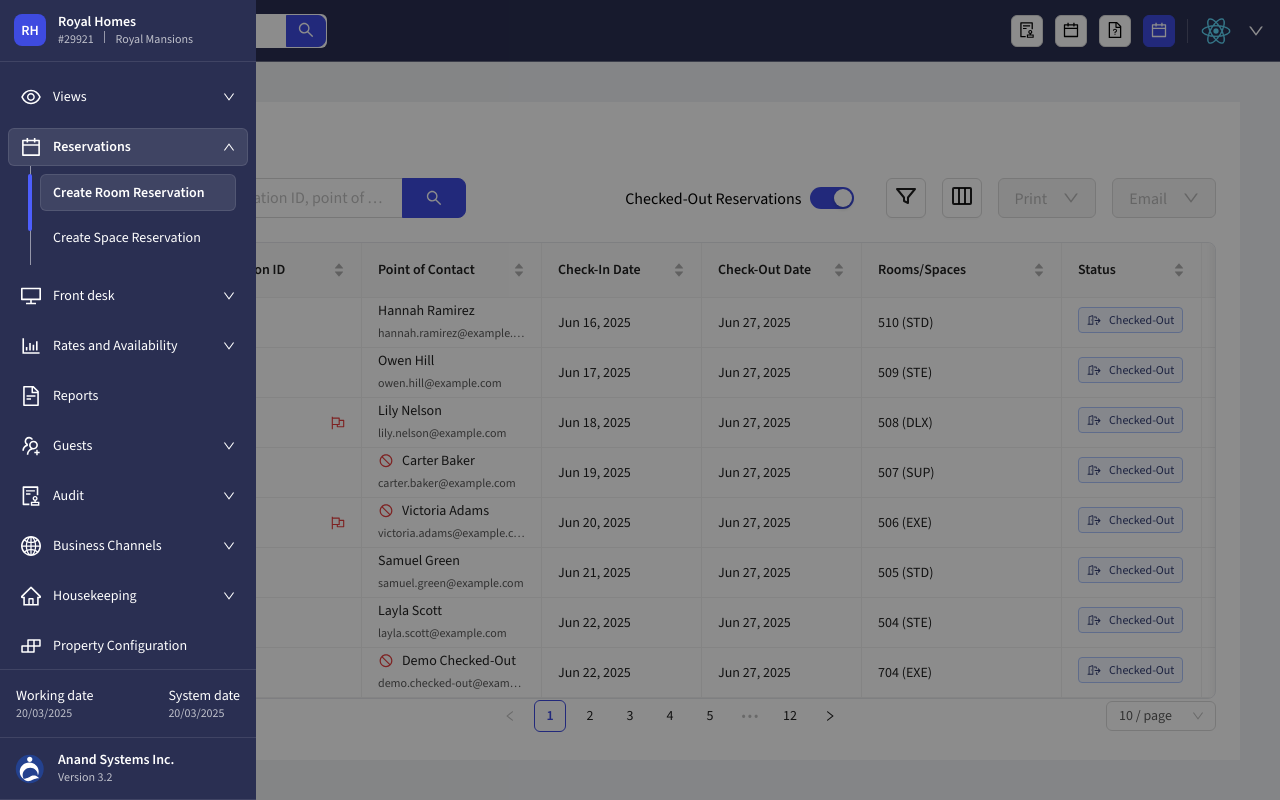
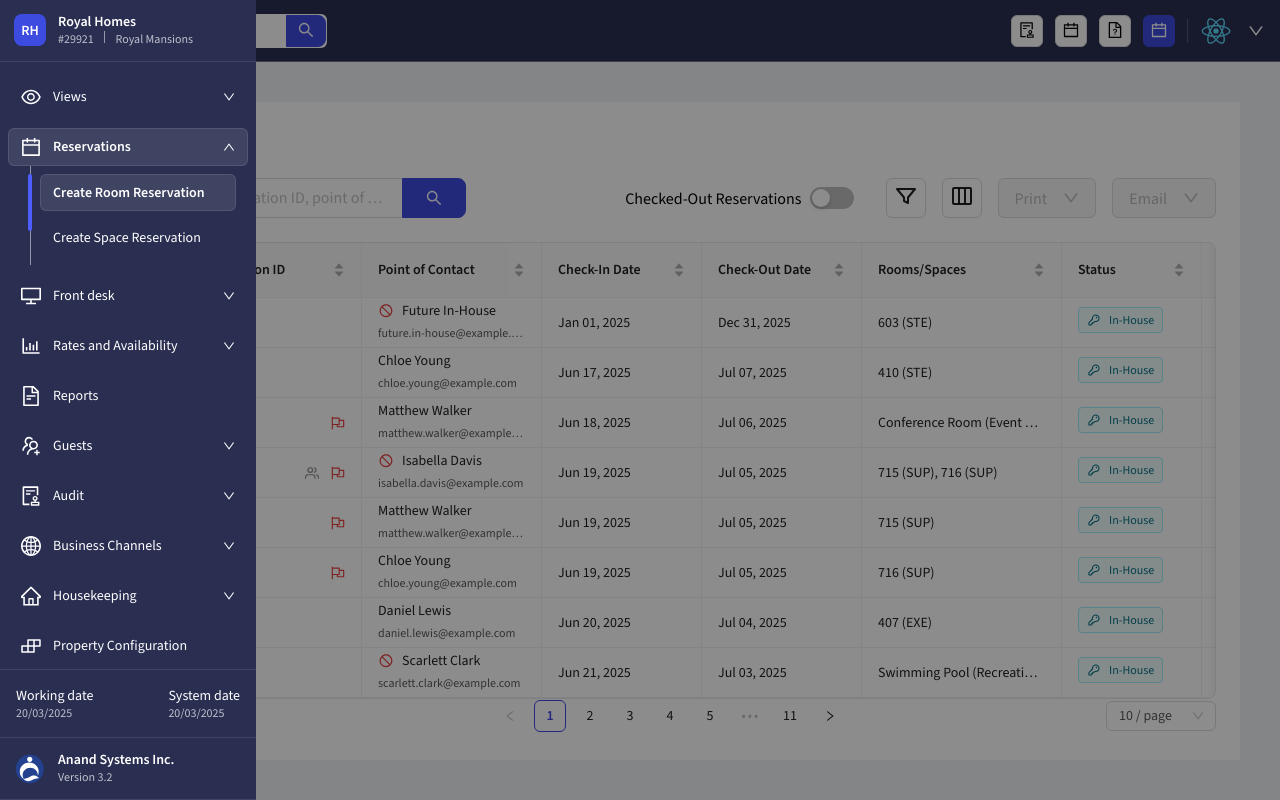
Before and after one commit to yutikaFountane/ASI, a React (Create React App) app: page /batch-folio in a window 1280 px wide. Built offline with nearby package versions, Linux system fonts and the light colour scheme.

Commit message:
UX: Set Checked-Out Reservations switch to disabled (unchecked) by default on page load

```diff
--- a/src/pages/BatchFolio.tsx
+++ b/src/pages/BatchFolio.tsx
@@ -1076,7 +1076,8 @@ const BatchFolio: React.FC = () => {
     setCurrent(1); // Reset to first page on new search
   };
 
-  const [showCheckedOut, setShowCheckedOut] = useState(true);
+  // Set default to false so switch is off by default
+  const [showCheckedOut, setShowCheckedOut] = useState(false);
 
   const getSortedData = () => {
     let data = flatAllData;
@@ -2002,6 +2003,7 @@ const BatchFolio: React.FC = () => {
     </div>
     {/* Cancel Confirmation Modal */}
     <Modal
+      className="cancel-modal"
       open={showCancelModal}
       onCancel={() => setShowCancelModal(false)}
       footer={null}
```
